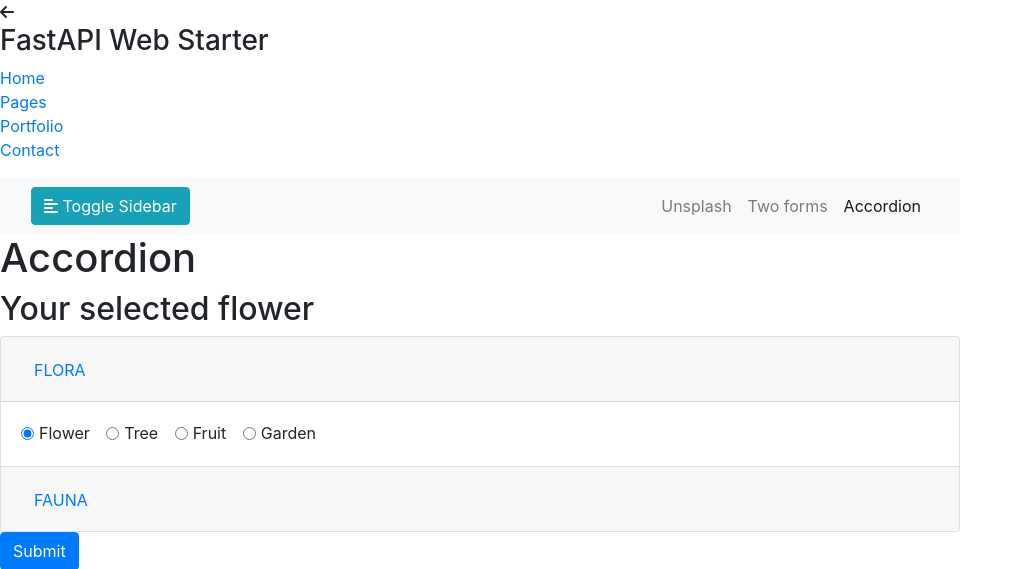
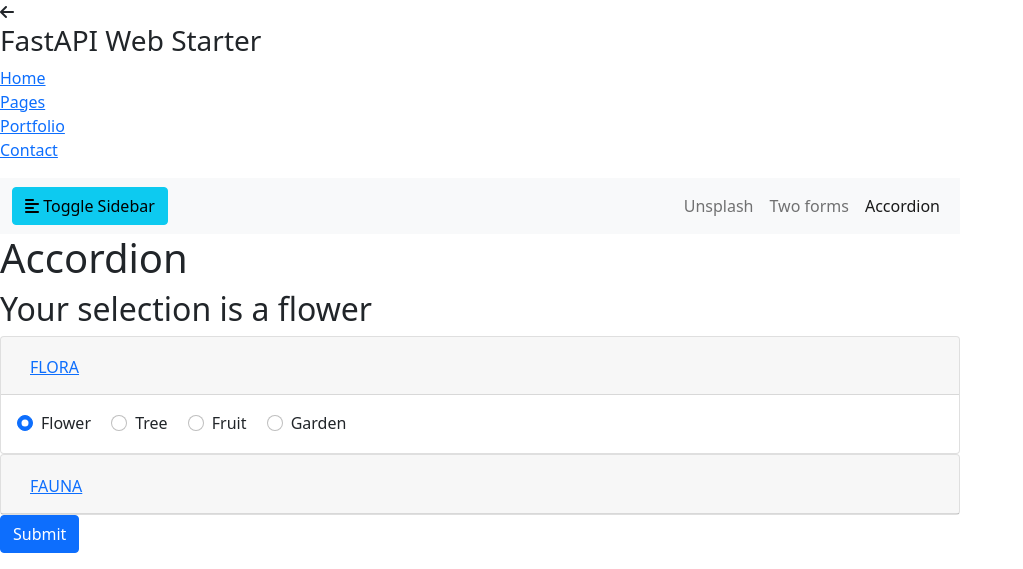
Before and after one commit to PierreBeylard/fast_api_bootstrap, a FastAPI app: page /accordion in a window 1280 px wide. Shown: the top 569 px of the page, without its empty margins (0-1023 px from the left). Run offline with FastAPI, Linux system fonts and the light colour scheme; parts of the project's set-up code (start-up, migrations or seed data) failed here and were passed over; some libraries are stand-ins or nearby versions.

Commit message:
correction of boostrap components

```diff
--- a/templates/accordion.html
+++ b/templates/accordion.html
@@ -15,7 +15,7 @@
 <h1 class="cap">Accordion</h1>
 
 {% if tag %}
-<h2>Your selected {{tag}}</h2>
+<h2>Your selection is a {{tag}}</h2>
 {% endif %}
 
 {% set flora = ['flower','tree','fruit','garden'] %}
@@ -26,11 +26,10 @@
     <div class="card">
       <div class="card-header" id="headingOne">
         <h2 class="mb-0">
-          <button class="btn btn-link" type="button" data-toggle="collapse" data-target="#collapseOne"
+          <button class="btn btn-link" type="button" data-bs-toggle="collapse" data-bs-target="#collapseOne"
             aria-controls="collapseOne">
             FLORA
           </button>
-
         </h2>
       </div>
 
@@ -60,7 +59,7 @@
     <div class="card">
       <div class="card-header" id="headingTwo">
         <h2 class="mb-0">
-          <button class="btn btn-link collapsed" type="button" data-toggle="collapse" data-target="#collapseTwo"
+          <button class="btn btn-link collapsed" type="button" data-bs-toggle="collapse" data-bs-target="#collapseTwo"
             aria-controls="collapseTwo">
             FAUNA
           </button>
--- a/templates/base.html
+++ b/templates/base.html
@@ -14,8 +14,10 @@
   <link rel="icon" href="{{ url_for('static', path='/images/favicon.png') }}" sizes="32x32" />
 
   <!-- Bootstrap CSS CDN -->
-  <link rel="stylesheet" href="https://cdn.jsdelivr.net/npm/bootstrap@4.5.3/dist/css/bootstrap.min.css"
-    integrity="sha384-TX8t27EcRE3e/ihU7zmQxVncDAy5uIKz4rEkgIXeMed4M0jlfIDPvg6uqKI2xXr2" crossorigin="anonymous">
+  <link href="https://cdn.jsdelivr.net/npm/bootstrap@5.1.3/dist/css/bootstrap.min.css" rel="stylesheet"
+    integrity="sha384-1BmE4kWBq78iYhFldvKuhfTAU6auU8tT94WrHftjDbrCEXSU1oBoqyl2QvZ6jIW3" crossorigin="anonymous">
+  <!-- <link rel="stylesheet" href="https://cdn.jsdelivr.net/npm/bootstrap@4.5.3/dist/css/bootstrap.min.css"
+    integrity="sha384-TX8t27EcRE3e/ihU7zmQxVncDAy5uIKz4rEkgIXeMed4M0jlfIDPvg6uqKI2xXr2" crossorigin="anonymous"> -->
   <!-- Custom CSS -->
   <link href="{{ url_for('static', path='/css/style3.css') }}" rel="stylesheet">
   <link href="{{ url_for('static', path='/css/mystyle.css') }}" rel="stylesheet">
@@ -41,13 +43,19 @@
 
   <script src="https://code.jquery.com/jquery-3.4.1.min.js"></script>
   <!-- Popper.JS -->
-  <script src="https://cdnjs.cloudflare.com/ajax/libs/popper.js/1.14.0/umd/popper.min.js"
+  <!-- <script src="https://cdnjs.cloudflare.com/ajax/libs/popper.js/1.14.0/umd/popper.min.js"
     integrity="sha384-cs/chFZiN24E4KMATLdqdvsezGxaGsi4hLGOzlXwp5UZB1LY//20VyM2taTB4QvJ"
-    crossorigin="anonymous"></script>
+    crossorigin="anonymous"></script> -->
+    <script src="https://cdn.jsdelivr.net/npm/@popperjs/core@2.10.2/dist/umd/popper.min.js"
+      integrity="sha384-7+zCNj/IqJ95wo16oMtfsKbZ9ccEh31eOz1HGyDuCQ6wgnyJNSYdrPa03rtR1zdB" crossorigin="anonymous"></script>
+
   <!-- Bootstrap JS -->
-  <script src="https://cdn.jsdelivr.net/npm/bootstrap@4.5.3/dist/js/bootstrap.bundle.min.js"
+  <script src="https://cdn.jsdelivr.net/npm/bootstrap@5.1.3/dist/js/bootstrap.bundle.min.js"
+    integrity="sha384-ka7Sk0Gln4gmtz2MlQnikT1wXgYsOg+OMhuP+IlRH9sENBO0LRn5q+8nbTov4+1p" crossorigin="anonymous"></script>
+
+  <!-- <script src="https://cdn.jsdelivr.net/npm/bootstrap@4.5.3/dist/js/bootstrap.bundle.min.js"
     integrity="sha384-ho+j7jyWK8fNQe+A12Hb8AhRq26LrZ/JpcUGGOn+Y7RsweNrtN/tE3MoK7ZeZDyx"
-    crossorigin="anonymous"></script>
+    crossorigin="anonymous"></script> -->
   <!-- jQuery Custom Scroller CDN -->
   <script
     src="https://cdnjs.cloudflare.com/ajax/libs/malihu-custom-scrollbar-plugin/3.1.5/jquery.mCustomScrollbar.concat.min.js"></script>
--- a/templates/include/sidebar.html
+++ b/templates/include/sidebar.html
@@ -10,7 +10,7 @@
 
   <ul class="list-unstyled components">
     <li class="active">
-      <a href="#homeSubmenu" data-toggle="collapse" aria-expanded="false">Home</a>
+      <a href="#homeSubmenu" data-bs-toggle="collapse" aria-expanded="false">Home</a>
       <ul class="collapse list-unstyled" id="homeSubmenu">
         <li>
           <a href="/">Home</a>
@@ -21,7 +21,7 @@
       </ul>
     </li>
     <li>
-      <a href="#pageSubmenu" data-toggle="collapse" aria-expanded="false">Pages</a>
+      <a href="#pageSubmenu" data-bs-toggle="collapse" aria-expanded="false">Pages</a>
       <ul class="collapse list-unstyled" id="pageSubmenu">
         <li>
           <a href="/page/about">About</a>
--- a/templates/include/topnav.html
+++ b/templates/include/topnav.html
@@ -11,16 +11,19 @@
       <i class="fas fa-align-justify"></i>
     </button>
 
-    <div class="collapse navbar-collapse" id="navbarSupportedContent">
-      <ul class="nav navbar-nav ml-auto">
-        <li class="nav-item {{'active' if active_page == 'unsplash' }}">
-          <a class="nav-link" href="/unsplash">Unsplash</a>
+    <div class="collapse navbar-collapse flex-row-reverse"  id="navbarSupportedContent">
+      <ul class="navbar-nav ml-auto">
+
+        <li class="nav-item ">
+          <a class="nav-link {{'active' if active_page =='unsplash'}}"  aria-current="page"  href="/unsplash">Unsplash</a>
         </li>
-        <li class="nav-item {{'active' if active_page == 'twoforms' }}">
-          <a class="nav-link" href="/twoforms">Two forms</a>
+
+        <li class="nav-item ">
+          <a class="nav-link {{'active' if active_page =='twoforms'}}"  href="/twoforms">Two forms</a>
         </li>
-        <li class="nav-item {{'active' if active_page == 'accordion' }}">
-          <a class="nav-link" href="/accordion">Accordion</a>
+
+        <li class="nav-item">
+          <a class="nav-link {{'active' if active_page =='accordion'}}"  href="/accordion">Accordion</a>
         </li>
       </ul>
     </div>
```
Also changed, not shown: README.md.
